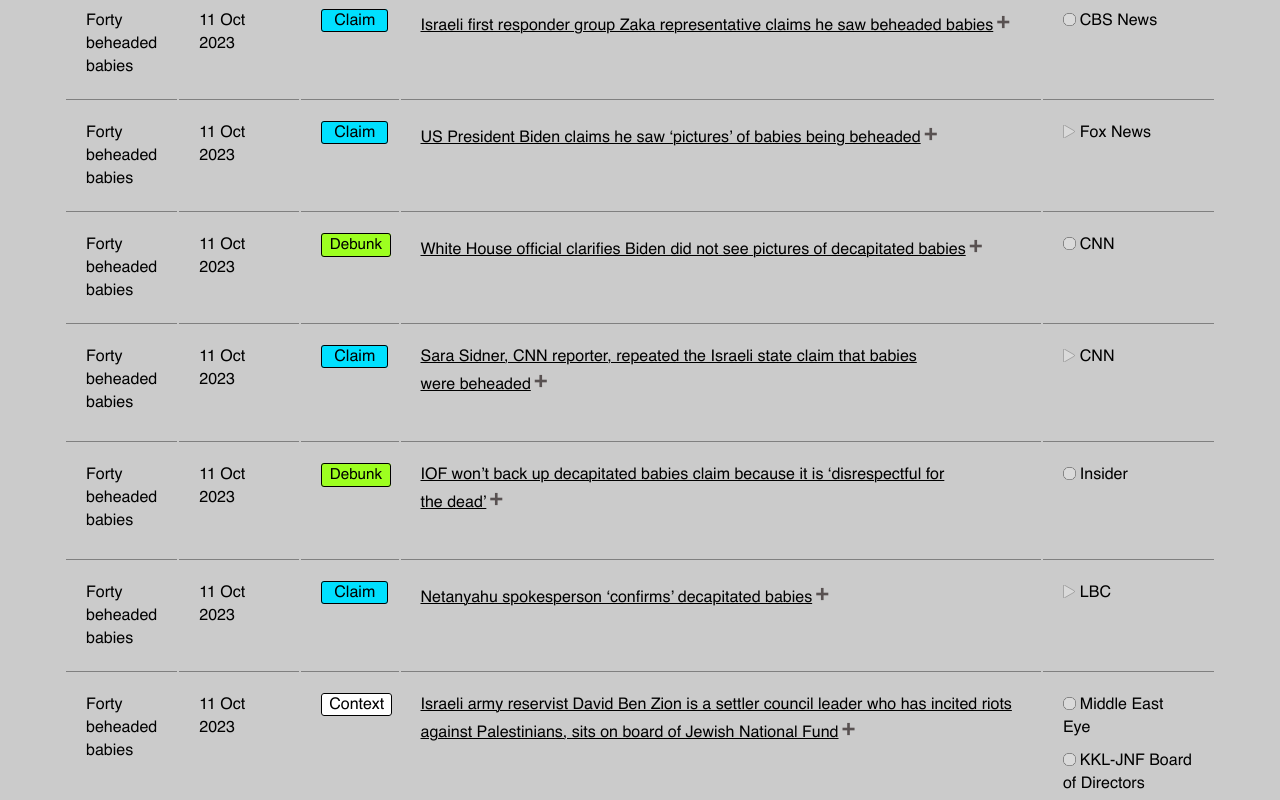
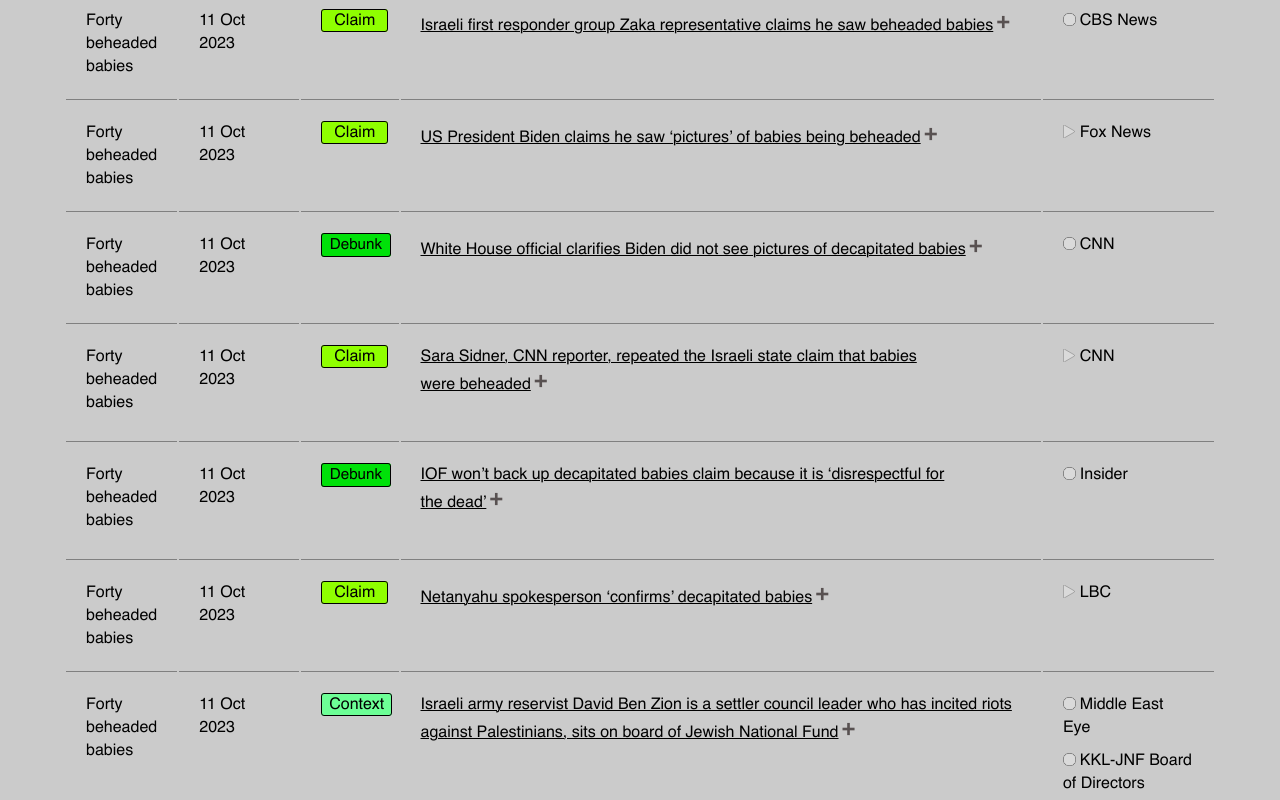
Before and after one commit to tamtzekin/hasbara-tracker, a React (Create React App) app: page /tracker in a window 1280 px wide. Shown: the part 1180-1980 px from the top of the page. Built offline with nearby package versions, Linux system fonts and the light colour scheme.

Commit message:
colour test tag

```diff
--- a/src/components/Tracker.css
+++ b/src/components/Tracker.css
@@ -93,14 +93,14 @@ button {
     border: solid 0.5px;
     padding: 5% 21% 5% 21%;
     border-radius: 3px;
-    background: #00E0FF;
+    background: #8FFF00;
 }
 
 .context-tag {
     border: solid 0.5px;
     padding: 5% 12% 5% 12%;
     border-radius: 3px;
-    background: #ffffff;
+    background: #6DFF96;
 }
 
 .debunk-tag {
@@ -108,7 +108,7 @@ button {
     border: solid 0.5px;
     padding: 6% 13% 6% 13%;
     border-radius: 3px;
-    background: #9dff20;
+    background: #00E109;
 }
 
 details article {
```
